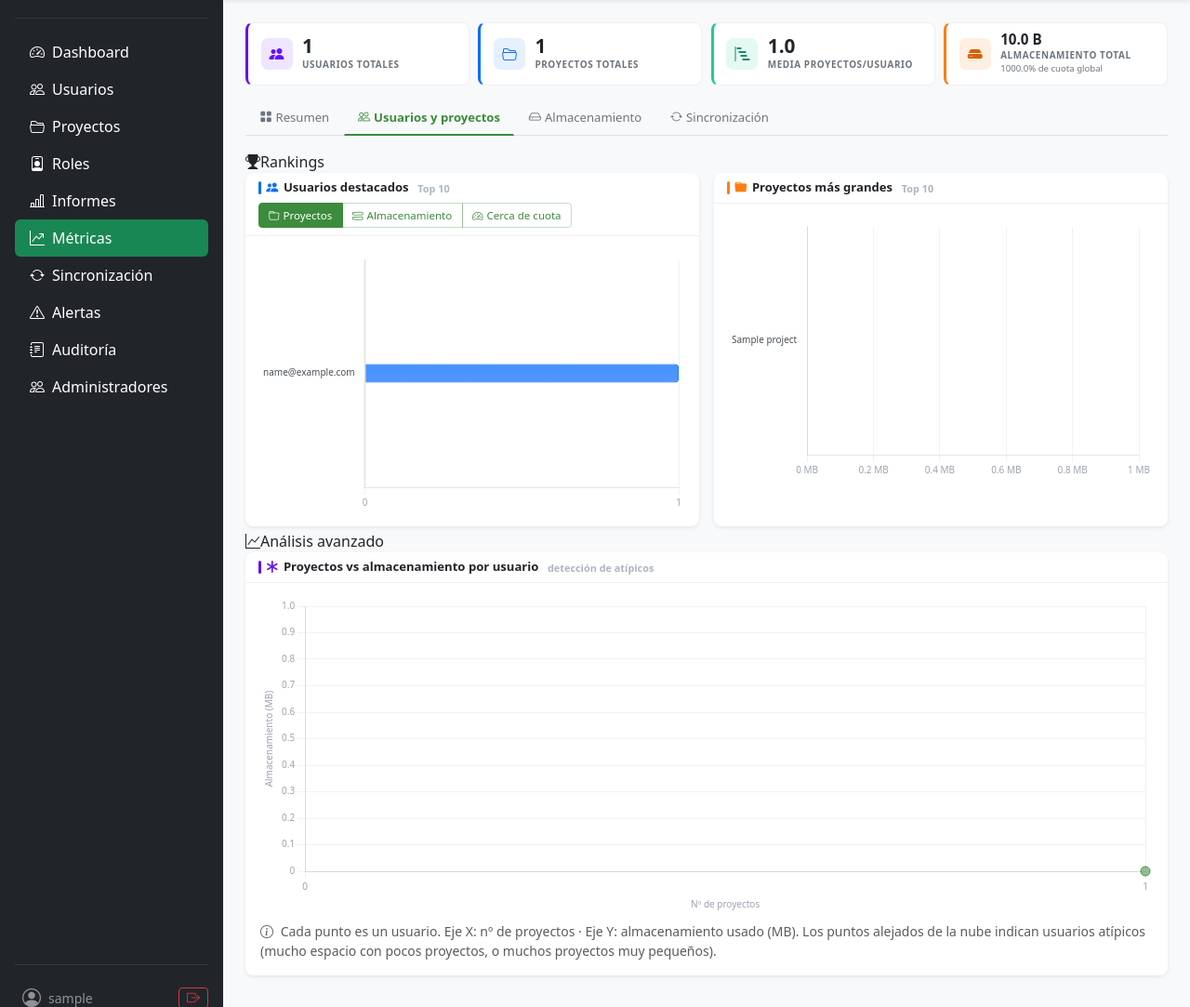
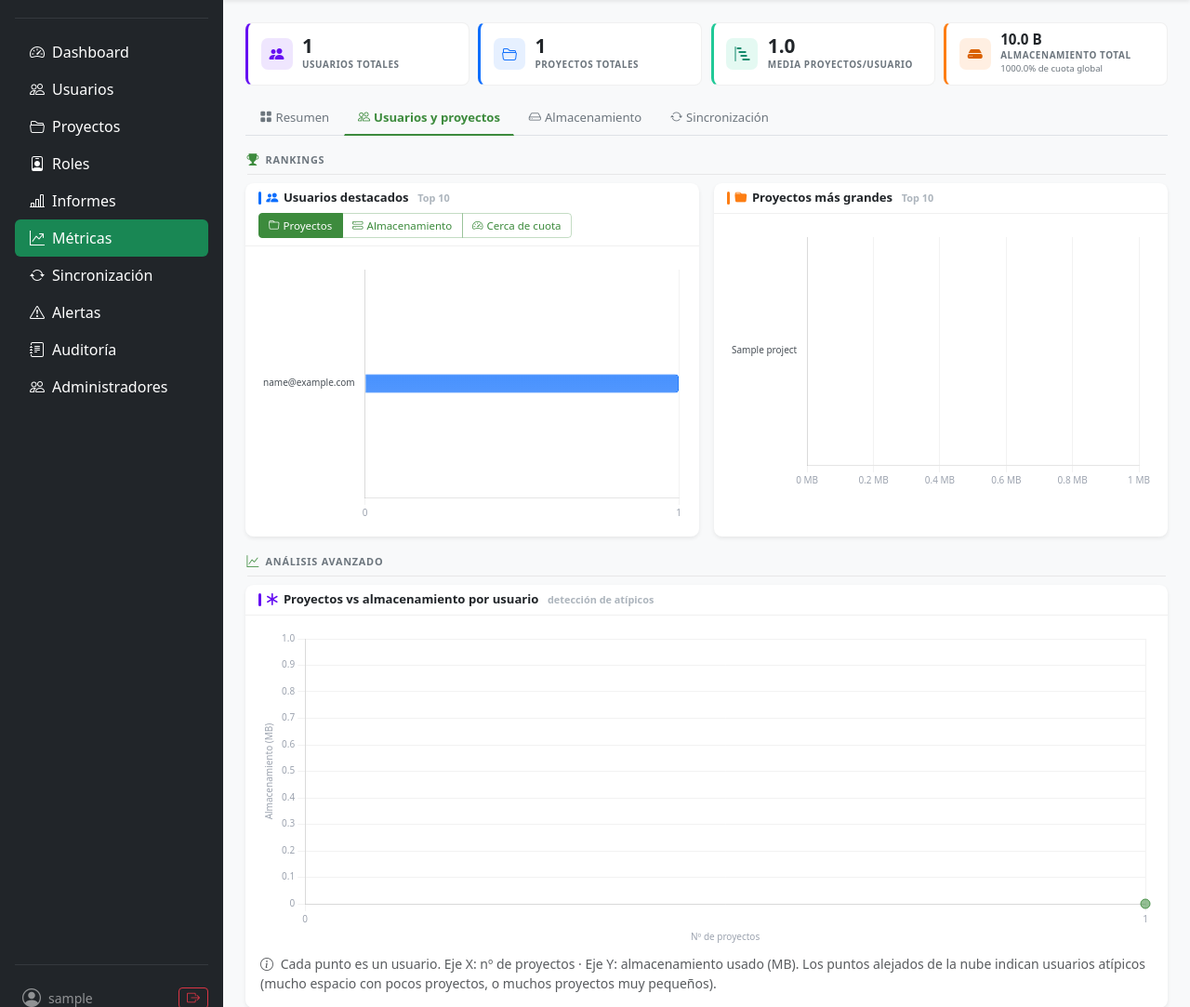
Before and after one commit to Miguel04MK/overleaf-admin, a Flask app: page /metricas/ in a window 1280 px wide, after a click on "Usuarios y proyectos". Shown: the part 57-1140 px from the top of the page at 93% size. Run offline with Flask 3, Linux system fonts and the light colour scheme; a user stored in the database is signed in; tables that the repository leaves empty hold one stand-in row (values such as "Sample post").

Commit message:
style: etiquetas de sección en la pestaña de métricas

```diff
--- a/app/static/css/metrics.css
+++ b/app/static/css/metrics.css
@@ -57,6 +57,18 @@
 .chart-box--sm { height: 210px; }
 .chart-box--lg { height: 340px; }
 .chart-clickable { cursor: pointer; }
+
+/* ── Etiqueta de sección dentro de una pestaña ───────────────────────────── */
+.metrics-section-label {
+  display: flex; align-items: center; gap: .4rem;
+  font-size: .68rem; text-transform: uppercase; letter-spacing: .07em;
+  font-weight: 700; color: #6c757d;
+  margin: 1.1rem .1rem .55rem;
+  padding-bottom: .35rem;
+  border-bottom: 1px solid rgba(0,0,0,.07);
+}
+.metrics-section-label:first-child { margin-top: .2rem; }
+.metrics-section-label i { color: var(--ol-green, #3d8b3d); font-size: .8rem; }
 
 /* ── Sync history table ──────────────────────────────────────────────────── */
 .sync-tbl { font-size: .76rem; }
```
